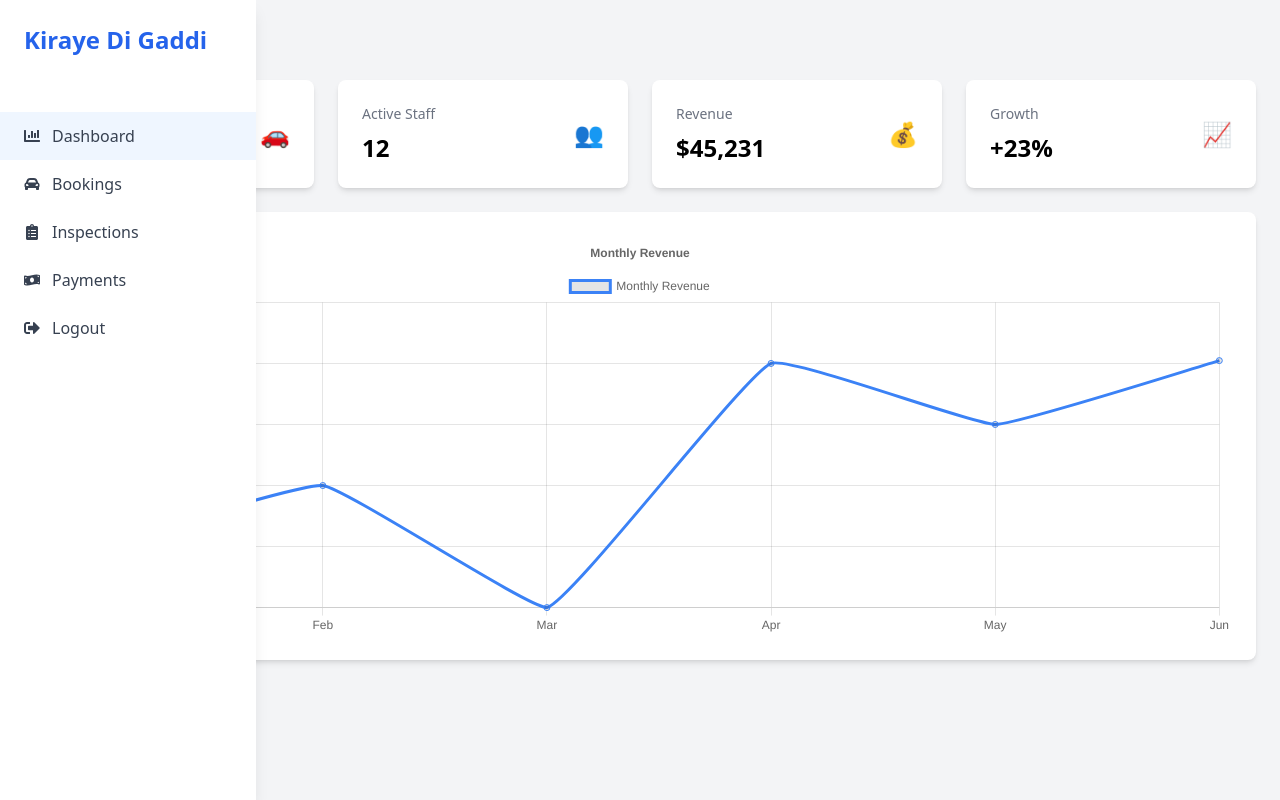
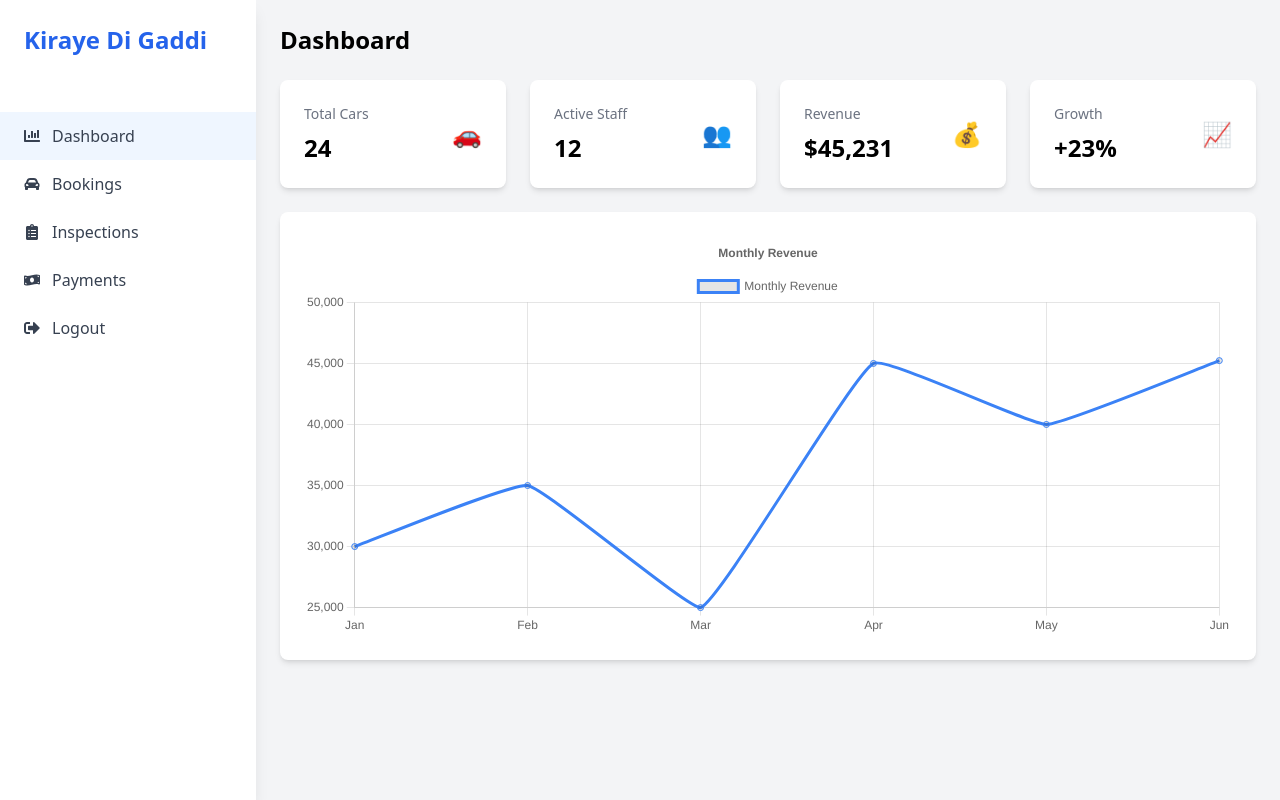
Before and after one commit to tahaather07/CarRentalManagementSystem, a React (Vite) app in the folder Frontend/CarManagementSystem/: page /dashboard in a window 1280 px wide. Built offline with nearby package versions, Linux system fonts and the light colour scheme; sample sign-in values are in the browser's storage.

Commit message:
Update App.jsx

```diff
--- a/Frontend/CarManagementSystem/src/App.jsx
+++ b/Frontend/CarManagementSystem/src/App.jsx
@@ -19,9 +19,9 @@ function App() {
 
   return (
     <Router>
-      <div className="flex h-screen bg-gray-100">
+      <div className="flex min-h-screen bg-gray-100">
         {isAuthenticated && <Sidebar />}
-        <div className="flex-1 overflow-auto">
+        <div className={`flex-1 ${isAuthenticated ? 'md:ml-64' : ''} min-h-screen overflow-auto`}>
           <Routes>
             <Route path="/login" element={
               !isAuthenticated ?
```
